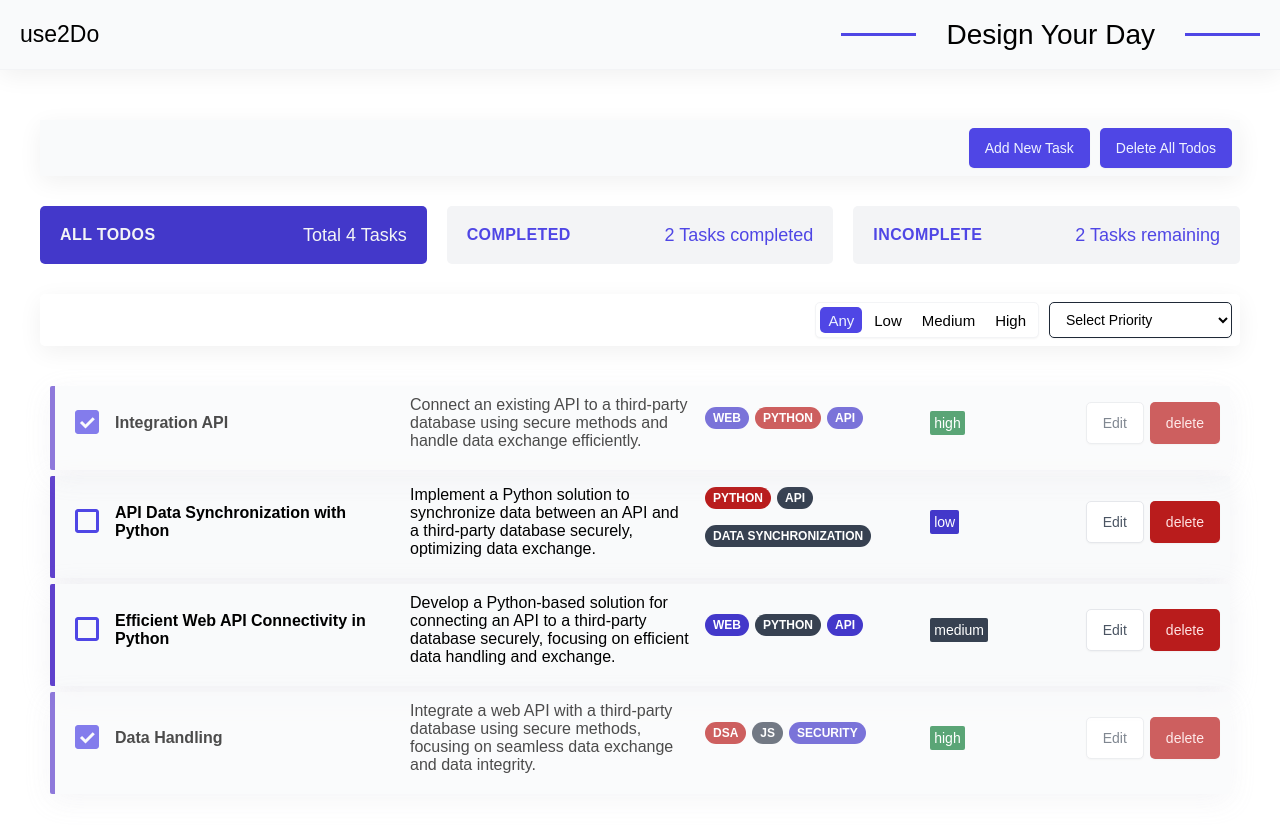
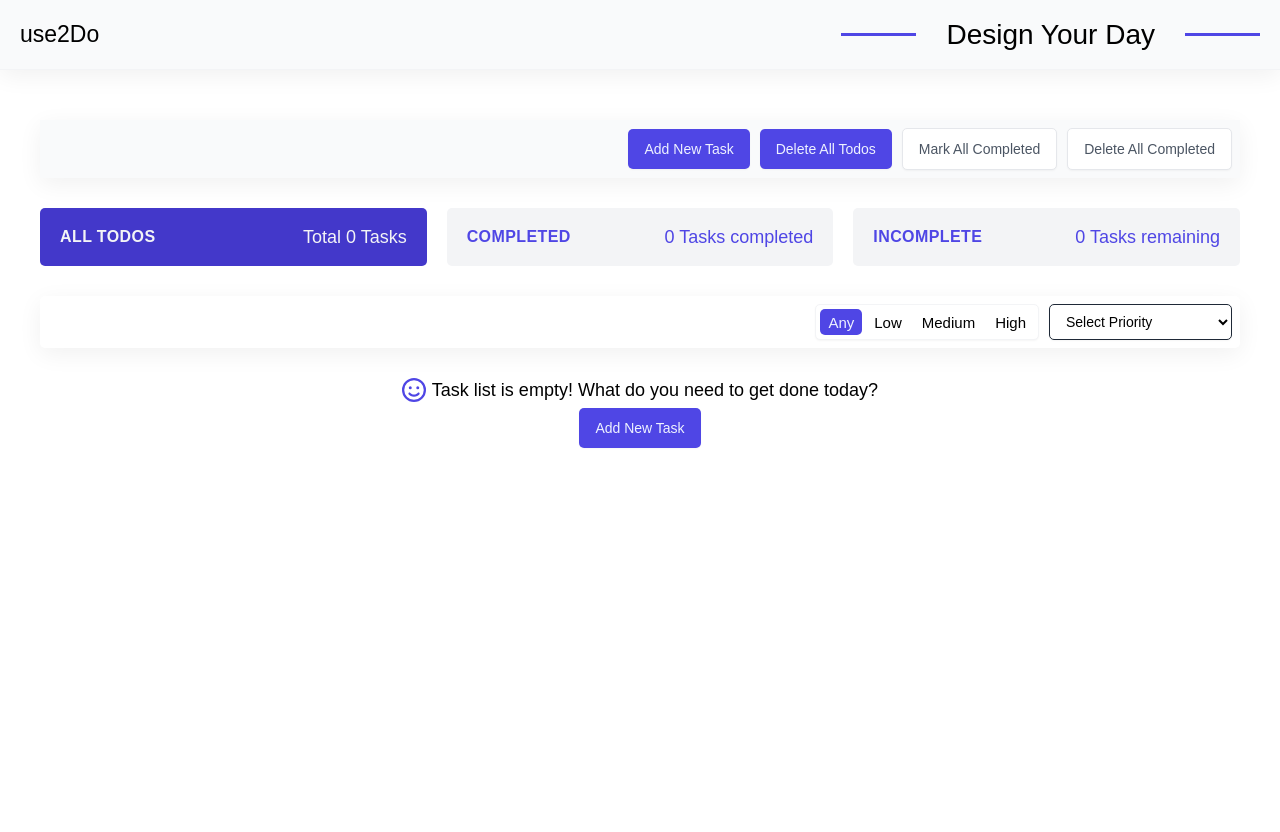
Before and after one commit to rajib18197/use2Do, a React (Vite) app: page / in a window 1280 px wide. Shown: the top 832 px of the page. After the commit the page ends 800 px from the top, so only its background shows below. Built offline with nearby package versions, Linux system fonts and the light colour scheme.

Commit message:
implement mark-all-completed and delete-all-completed features and some refactor

```diff
--- a/src/features/todos/AddNewTask.jsx
+++ b/src/features/todos/AddNewTask.jsx
@@ -9,7 +9,7 @@ export default function AddNewTask({ onAddTask }) {
         <Modal.Open opens="addTask">
           <Button>Add New Task</Button>
         </Modal.Open>
-        <Modal.Window opens={"addTask"}>
+        <Modal.Window opens="addTask">
           <CreateEditForm onAddTask={onAddTask} />
         </Modal.Window>
       </Modal>
--- a/src/features/todos/CreateEditTask.jsx
+++ b/src/features/todos/CreateEditTask.jsx
@@ -21,6 +21,7 @@ export default function CreateEditForm({
   onCloseModal,
 }) {
   const isEditSession = Boolean(todoToEdit?.id);
+  console.log(onAddTask);
 
   const [formState, dispatch] = useReducer(formReducer, {
     title: {
@@ -137,9 +138,9 @@ export default function CreateEditForm({
     };
 
     if (isEditSession) {
-      onEditTodo({ type: "EDIT_TASK", payload: task });
+      onEditTodo({ type: "EDIT_TODO", payload: task });
     } else {
-      onAddTask({ type: "ADD_NEW_TASK", payload: task });
+      onAddTask({ type: "ADD_NEW_TODO", payload: task });
     }
 
     // 5) Finally, Close the modal window after the task has successfully created or edited
--- /dev/null
+++ b/src/features/todos/DeleteAllCompleted.jsx
@@ -0,0 +1,19 @@
+import Button from "../../ui/Button";
+
+export default function DeleteAllCompleted({ onDeleteAllCompleted, todos }) {
+  function handleClick() {
+    onDeleteAllCompleted({ type: "DELETE_ALL_COMPLETED" });
+  }
+
+  const hasCompletedTodos = todos.some((todo) => todo.completed);
+
+  return (
+    <Button
+      variation="secondary"
+      onClick={handleClick}
+      disabled={!hasCompletedTodos}
+    >
+      Delete All Completed
+    </Button>
+  );
+}
--- a/src/features/todos/DeleteAllTodos.jsx
+++ b/src/features/todos/DeleteAllTodos.jsx
@@ -11,8 +11,11 @@ export default function DeleteAllTodos({ onDeleteAllTodos }) {
         </Modal.Open>
         <Modal.Window>
           <ConfirmDelete
-            onDelete={() => onDeleteAllTodos({ type: "DELETE_ALL_TASKS" })}
-          />
+            onDelete={() => onDeleteAllTodos({ type: "DELETE_ALL_TODOS" })}
+          >
+            Are you sure you want to delete all todos permanently? This action
+            cannot be undone.
+          </ConfirmDelete>
         </Modal.Window>
       </Modal>
     </div>
--- /dev/null
+++ b/src/features/todos/MarkAllCompleted.jsx
@@ -0,0 +1,13 @@
+import Button from "../../ui/Button";
+
+export default function MarkAllCompleted({ onAllCompleted }) {
+  function handleClick() {
+    onAllCompleted({ type: "MARK_ALL_COMPLETED" });
+  }
+
+  return (
+    <Button variation="secondary" onClick={handleClick}>
+      Mark All Completed
+    </Button>
+  );
+}
--- a/src/features/todos/TodoItem.jsx
+++ b/src/features/todos/TodoItem.jsx
@@ -37,35 +37,37 @@ export default function TodoItem({ todo, dispatch }) {
       <TagsList tags={tags} />
 
       <p className={styles.priority}>
-        {/* <span className={styles[priorityToColor[priorityColor]]}>color: </span> */}
         <span className={styles[priorityToColor[priority]]}>{priority}</span>
       </p>
 
       <div className={styles.actions}>
         <Modal>
-          <Modal.Open opens={"edit-task"}>
+          <Modal.Open opens={"edit-todo"}>
             <Button variation={"secondary"} disabled={completed}>
               Edit
             </Button>
           </Modal.Open>
 
-          <Modal.Window opens={"edit-task"}>
+          <Modal.Window opens={"edit-todo"}>
             <CreateEditForm todoToEdit={todo} onEditTodo={dispatch} />
           </Modal.Window>
         </Modal>
 
         <Modal>
-          <Modal.Open opens={"delete-task"}>
+          <Modal.Open opens={"delete-todo"}>
             <Button variation={"danger"} disabled={completed}>
               delete
             </Button>
           </Modal.Open>
-          <Modal.Window opens={"delete-task"}>
+          <Modal.Window opens={"delete-todo"}>
             <ConfirmDelete
               onDelete={() =>
-                dispatch({ type: "DELETE_TASK", payload: todo.id })
+                dispatch({ type: "DELETE_TODO", payload: todo.id })
               }
-            />
+            >
+              Are you sure you want to delete this todo permanently? This action
+              cannot be undone.
+            </ConfirmDelete>
           </Modal.Window>
         </Modal>
       </div>
--- a/src/features/todos/TodosLayout.jsx
+++ b/src/features/todos/TodosLayout.jsx
@@ -12,6 +12,8 @@ import TodosActions from "./TodosActions";
 import styles from "./TodosLayout.module.css";
 import { useLocalStorage } from "../../hooks/useLocalStorage";
 import { sort } from "../../utils/helpers";
+import MarkAllCompleted from "./MarkAllCompleted";
+import DeleteAllCompleted from "./DeleteAllCompleted";
 
 const statuses = [
   { value: "all", label: "All Todos" },
@@ -34,10 +36,11 @@ const sortOptions = [
 ];
 
 export default function TodosLayout() {
-  const [todos, dispatch] = useLocalStorage(todosReducer, "todos");
+  const [todos, dispatch] = useLocalStorage(todosReducer, [], "todos");
   const [status, setStatus] = useState("all");
   const [priority, setPriority] = useState("any");
   const [sortBy, setSortBy] = useState("");
+  console.log(todos);
 
   // 1) Filter
   let filteredTodos = todos;
@@ -52,7 +55,7 @@ export default function TodosLayout() {
   if (status === "inComplete")
     filteredTodos = filteredTodos.filter((todo) => !todo.completed);
 
-  console.log(filteredTodos);
+  // console.log(filteredTodos);
 
   // 2) Sorting
   let sortedTodos = filteredTodos;
@@ -81,8 +84,8 @@ export default function TodosLayout() {
       <TodosActions>
         <AddNewTask onAddTask={dispatch} />
         <DeleteAllTodos onDeleteAllTodos={dispatch} />
-        {/* <button>Mark All Completed</button>
-        <button>Delete Completed</button> */}
+        <MarkAllCompleted onAllCompleted={dispatch} />
+        <DeleteAllCompleted onDeleteAllCompleted={dispatch} todos={todos} />
       </TodosActions>
 
       <TodosStatuses
--- a/src/features/todos/TodosList.jsx
+++ b/src/features/todos/TodosList.jsx
@@ -5,7 +5,9 @@ import styles from "./TodosList.module.css";
 export default function TodosList({ todos, dispatch }) {
   if (todos.length === 0)
     return (
-      <Empty>Task list is empty! What do you need to get done today?</Empty>
+      <Empty onAddTask={dispatch}>
+        Task list is empty! What do you need to get done today?
+      </Empty>
     );
 
   return (
--- a/src/features/todos/todosReducer.js
+++ b/src/features/todos/todosReducer.js
@@ -1,36 +1,55 @@
 export function todosReducer(state, action) {
   switch (action.type) {
-    case "ADD_NEW_TASK": {
+    case "ADD_NEW_TODO": {
       return [...state, { ...action.payload }];
     }
 
-    case "EDIT_TASK": {
-      const nextTasksResults = state.map((task) =>
-        task.id === action.payload.id ? action.payload : { ...task }
+    case "EDIT_TODO": {
+      const nextTodosResults = state.map((todo) =>
+        todo.id === action.payload.id ? action.payload : { ...todo }
       );
 
-      return nextTasksResults;
+      return nextTodosResults;
     }
 
     case "TOGGLE_COMPLETED": {
-      const nextTasksResults = state.map((task) =>
-        task.id === action.payload
-          ? { ...task, completed: !task.completed }
-          : { ...task }
+      const nextTodosResults = state.map((todo) =>
+        todo.id === action.payload
+          ? { ...todo, completed: !todo.completed }
+          : { ...todo }
       );
 
-      return nextTasksResults;
+      return nextTodosResults;
     }
 
-    case "DELETE_TASK": {
-      const nextTasksResults = state.filter(
-        (task) => task.id !== action.payload
-      );
-      return nextTasksResults;
+    case "MARK_ALL_COMPLETED": {
+      const nextTodosResults = state.map((todo) => ({
+        ...todo,
+        completed: true,
+      }));
+
+      return nextTodosResults;
     }
 
-    case "DELETE_ALL_TASKS": {
+    case "DELETE_TODO": {
+      const nextTodosResults = state.filter(
+        (todo) => todo.id !== action.payload
+      );
+      return nextTodosResults;
+    }
+
+    case "DELETE_ALL_COMPLETED": {
+      const nextTodosResults = state.filter((todo) => !todo.completed);
+      return nextTodosResults;
+    }
+
+    case "DELETE_ALL_TODOS": {
       return [];
+    }
+
+    case "PERSIST_TODOS": {
+      console.log(action.payload);
+      return action.payload.map((todo) => ({ ...todo }));
     }
 
     default:
--- a/src/hooks/useLocalStorage.js
+++ b/src/hooks/useLocalStorage.js
@@ -1,17 +1,23 @@
 import { useEffect, useReducer } from "react";
 import { TASKS_LIST } from "../features/todos/todosReducer";
 
-export function useLocalStorage(reducer, key) {
-  const [todos, dispatch] = useReducer(reducer, TASKS_LIST, () =>
-    localStorage.getItem("todos")
-      ? JSON.parse(localStorage.getItem("todos"))
-      : TASKS_LIST
-  );
+export function useLocalStorage(reducer, initialState, key) {
+  const [todos, dispatch] = useReducer(reducer, [], () => {
+    const storage = localStorage.getItem(key);
+    if (storage) {
+      console.log(storage);
+      return JSON.parse(storage);
+    }
+
+    return initialState;
+  });
 
   console.log(todos);
+
   useEffect(() => {
+    console.log(todos);
     localStorage.setItem(key, JSON.stringify(todos));
-  }, [todos]);
+  }, [todos, key]);
 
   return [todos, dispatch];
 }
--- a/src/ui/ConfirmDelete.jsx
+++ b/src/ui/ConfirmDelete.jsx
@@ -2,20 +2,21 @@
 import styles from "./ConfirmDelete.module.css";
 import Button from "./Button";
 
-export default function ConfirmDelete({ onDelete, onCloseModal }) {
+export default function ConfirmDelete({ children, onDelete, onCloseModal }) {
+  function handleClick() {
+    onDelete();
+    onCloseModal();
+  }
   return (
     <div className={styles.container}>
       <h2 as={"h3"}>Delete Task</h2>
-      <p>
-        Are you sure you want to delete this task permanently? This action
-        cannot be undone.
-      </p>
+      <p>{children}</p>
 
       <div>
         <Button variation="secondary" onClick={onCloseModal}>
           Cancel
         </Button>
-        <Button variation="danger" onClick={onDelete}>
+        <Button variation="danger" onClick={handleClick}>
           Delete
         </Button>
       </div>
--- a/src/ui/Empty.jsx
+++ b/src/ui/Empty.jsx
@@ -3,7 +3,7 @@ import styles from "./Empty.module.css";
 import AddNewTask from "../features/todos/AddNewTask";
 import { FaRegFaceSmile } from "react-icons/fa6";
 
-export default function Empty({ children }) {
+export default function Empty({ onAddTask, children }) {
   return (
     <div className={styles.empty}>
       <div className={styles.text}>
@@ -11,7 +11,7 @@ export default function Empty({ children }) {
         <p>{children}</p>
       </div>
       <div>
-        <AddNewTask />
+        <AddNewTask onAddTask={onAddTask} />
       </div>
     </div>
   );
```
